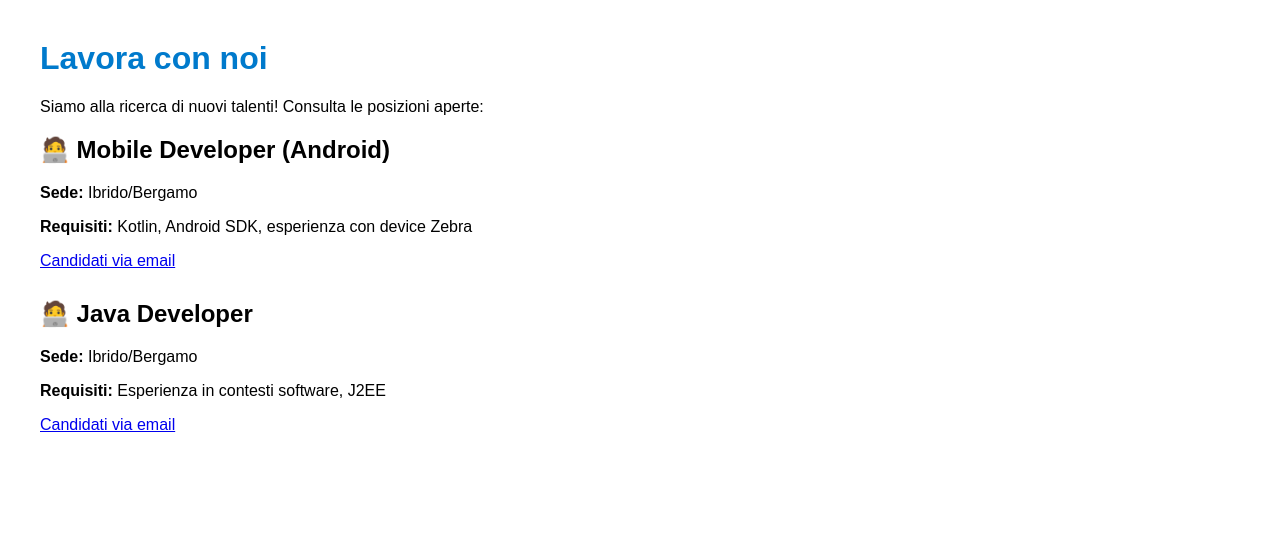
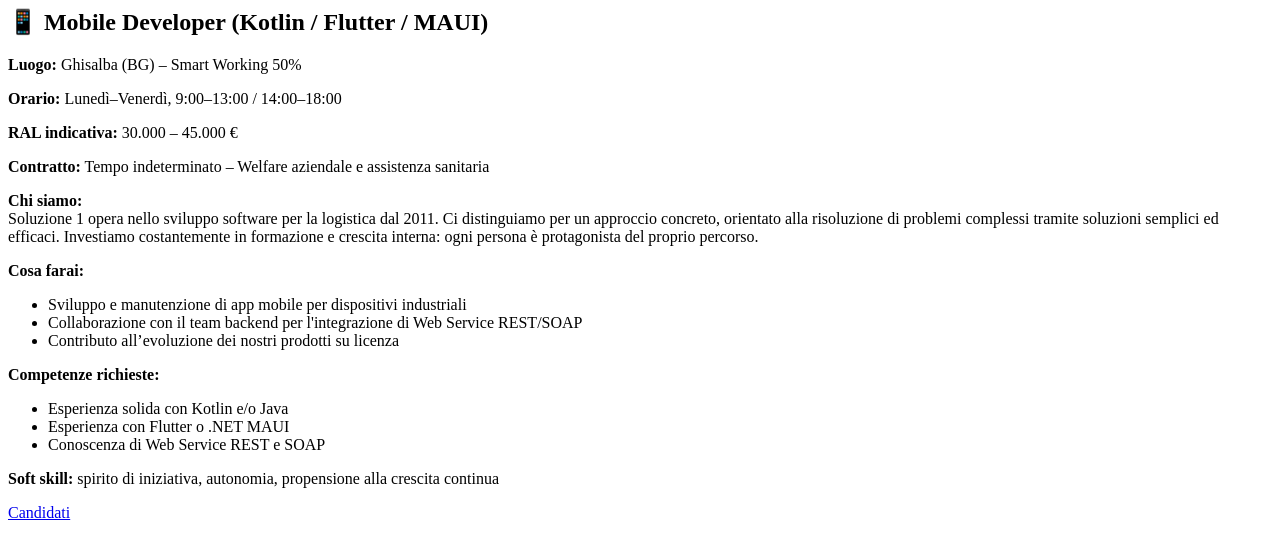
Before and after one commit to Matteo-ProgettoCarriere/job-board-soluzione1, a plain HTML site: page index.html in a window 1280 px wide. Drawn offline with Linux system fonts and the light colour scheme.

Commit message:
Add files via upload

```diff
--- a/index.html
+++ b/index.html
@@ -1,31 +1,30 @@
-<!DOCTYPE html>
-<!-- saved from url=(0040)file:///C:/Users/User/Desktop/index.html -->
-<html lang="it"><head><meta http-equiv="Content-Type" content="text/html; charset=UTF-8">
+<div class="job">
+  <h2>📱 Mobile Developer (Kotlin / Flutter / MAUI)</h2>
+  <p><strong>Luogo:</strong> Ghisalba (BG) – Smart Working 50%</p>
+  <p><strong>Orario:</strong> Lunedì–Venerdì, 9:00–13:00 / 14:00–18:00</p>
+  <p><strong>RAL indicativa:</strong> 30.000 – 45.000 €</p>
+  <p><strong>Contratto:</strong> Tempo indeterminato – Welfare aziendale e assistenza sanitaria</p>
 
-  <title>Lavora con noi - Soluzione 1</title>
-  <style>
-    body { font-family: Arial; margin: 40px; }
-    h1 { color: #007acc; }
-    .job { margin-bottom: 30px; }
-  </style>
-</head>
-<body>
-  <h1>Lavora con noi</h1>
-  <p>Siamo alla ricerca di nuovi talenti! Consulta le posizioni aperte:</p>
+  <p><strong>Chi siamo:</strong><br>
+    Soluzione 1 opera nello sviluppo software per la logistica dal 2011. Ci distinguiamo per un approccio concreto, orientato alla risoluzione di problemi complessi tramite soluzioni semplici ed efficaci.
+    Investiamo costantemente in formazione e crescita interna: ogni persona è protagonista del proprio percorso.
+  </p>
 
-  <div class="job">
-    <h2>🧑‍💻 Mobile Developer (Android)</h2>
-    <p><strong>Sede:</strong> Ibrido/Bergamo</p>
-    <p><strong>Requisiti:</strong> Kotlin, Android SDK, esperienza con device Zebra</p>
-    <p><a href="mailto:hr@progettocarriere.it">Candidati via email</a></p>
-  </div>
+  <p><strong>Cosa farai:</strong></p>
+  <ul>
+    <li>Sviluppo e manutenzione di app mobile per dispositivi industriali</li>
+    <li>Collaborazione con il team backend per l'integrazione di Web Service REST/SOAP</li>
+    <li>Contributo all’evoluzione dei nostri prodotti su licenza</li>
+  </ul>
 
-  <div class="job">
-    <h2>🧑‍💻 Java Developer</h2>
-    <p><strong>Sede:</strong> Ibrido/Bergamo</p>
-    <p><strong>Requisiti:</strong> Esperienza in contesti software, J2EE</p>
-    <p><a href="mailto:hr@progettocarriere.it">Candidati via email</a></p>
-  </div>
+  <p><strong>Competenze richieste:</strong></p>
+  <ul>
+    <li>Esperienza solida con Kotlin e/o Java</li>
+    <li>Esperienza con Flutter o .NET MAUI</li>
+    <li>Conoscenza di Web Service REST e SOAP</li>
+  </ul>
 
+  <p><strong>Soft skill:</strong> spirito di iniziativa, autonomia, propensione alla crescita continua</p>
 
-</body></html>
+  <a href="mailto:hr@progettocarriere.ut?subject=Candidatura%20Mobile%20Developer%20-%20Soluzione%201">Candidati</a>
+</div>
```
